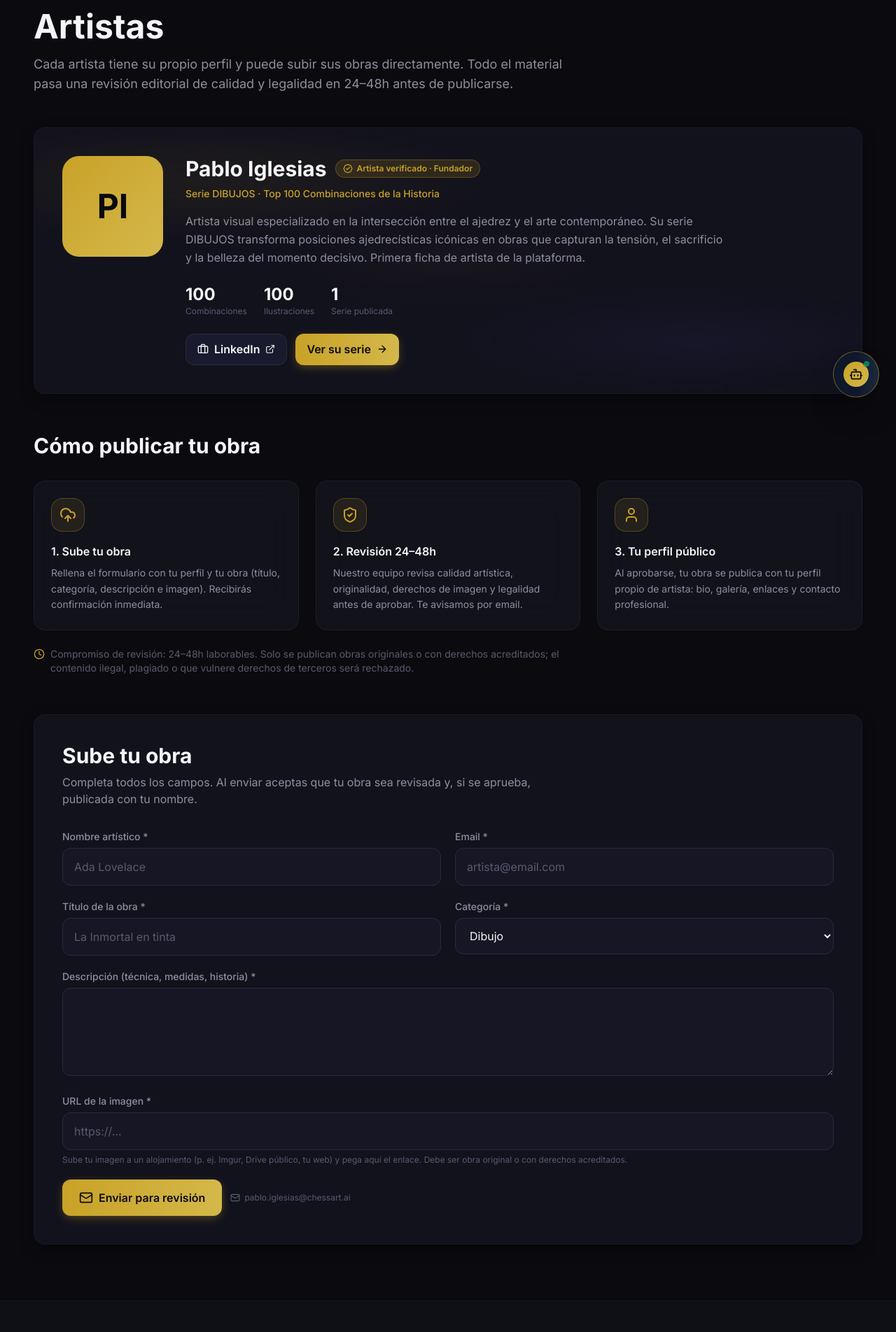
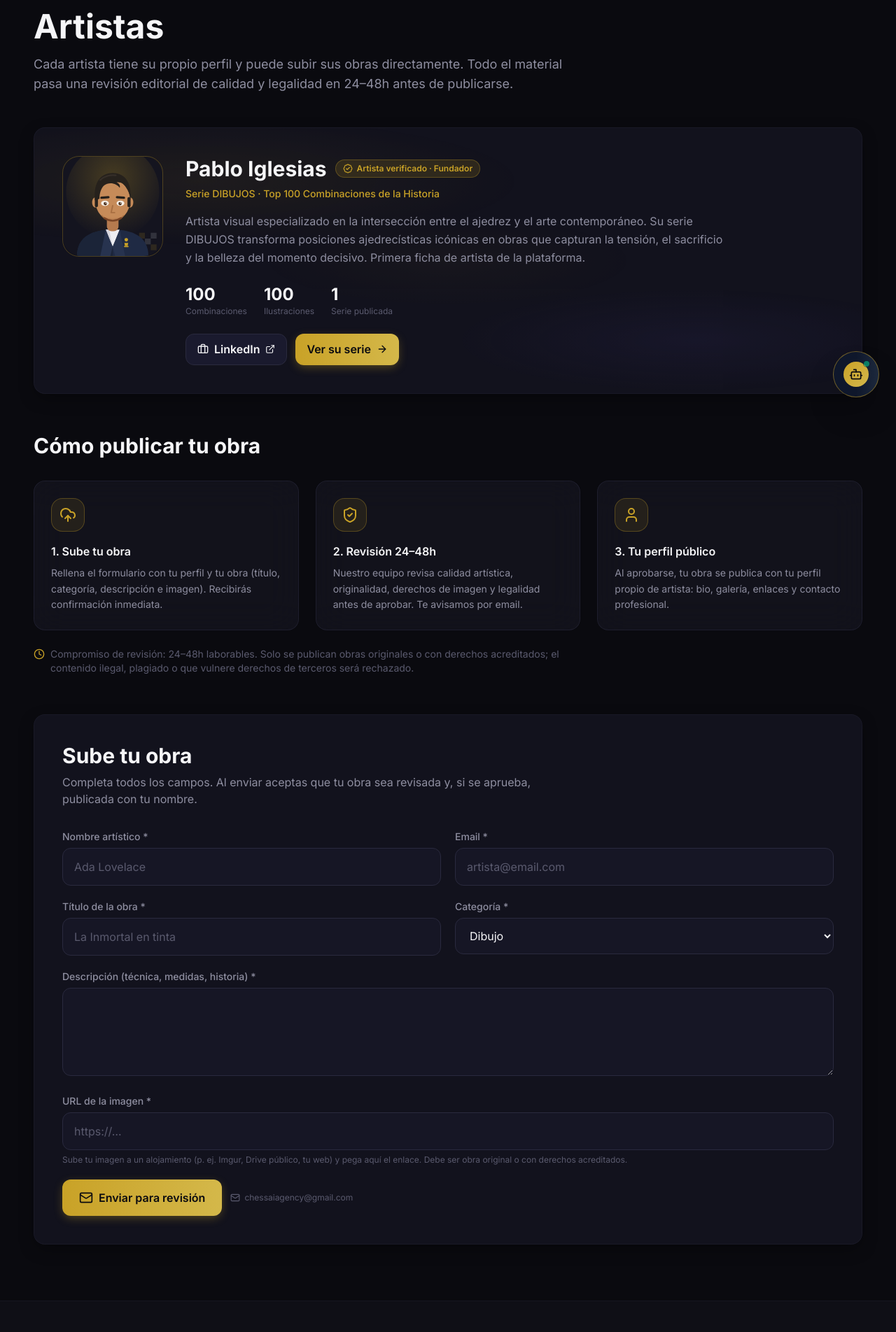
Before and after one commit to ajedrezpremium/chess-art-ai, a Next.js app: page /artistas in a window 1280 px wide. Shown: the part 208-2112 px from the top of the page at 70% size. Built offline with nearby package versions, Linux system fonts and the light colour scheme.

Commit message:
feat: retrato ilustrado Pablo + email contacto chessaiagency@gmail.com

```diff
--- a/src/app/HomeClient.tsx
+++ b/src/app/HomeClient.tsx
@@ -385,9 +385,11 @@ export function HomeClient({ featured, galleryPreview }: HomeClientProps) {
               <div className="space-y-4">
                 <div className="glass p-6">
                   <div className="flex items-center gap-4 mb-4">
-                    <div className="w-16 h-16 rounded-2xl bg-gradient-to-br from-chess-gold to-chess-gold-light flex items-center justify-center">
-                      <span className="text-2xl font-bold text-chess-bg">PI</span>
-                    </div>
+                    <img
+                      src="/artists/pablo-iglesias.svg"
+                      alt="Retrato ilustrado de Pablo Iglesias"
+                      className="w-16 h-16 rounded-2xl object-cover border border-chess-gold/30"
+                    />
                     <div>
                       <p className="font-semibold text-chess-text-primary">Pablo Iglesias</p>
                       <p className="text-sm text-chess-text-muted">{locale === 'es' ? 'Artista de la serie Top 100' : 'Top 100 Series Artist'}</p>
@@ -401,7 +403,7 @@ export function HomeClient({ featured, galleryPreview }: HomeClientProps) {
                   </p>
                   <div className="space-y-3">
                     <a
-                      href="mailto:pablo.iglesias@chessart.ai"
+                      href="mailto:chessaiagency@gmail.com"
                       className="flex items-center gap-3 text-sm text-chess-text-secondary hover:text-chess-gold transition-colors group"
                     >
                       <span className="w-8 h-8 rounded-lg bg-chess-surface-elevated/50 flex items-center justify-center group-hover:bg-chess-gold/20 transition-colors">
--- a/src/app/api/artists/submit/route.ts
+++ b/src/app/api/artists/submit/route.ts
@@ -33,7 +33,7 @@ export async function POST(req: NextRequest) {
         {
           ok: false,
           error:
-            'Base de datos no disponible. Envía tu obra a pablo.iglesias@chessart.ai',
+            'Base de datos no disponible. Envía tu obra a chessaiagency@gmail.com',
         },
         { status: 503 }
       );
@@ -55,7 +55,7 @@ export async function POST(req: NextRequest) {
         {
           ok: false,
           error:
-            'No se pudo guardar (tabla pendiente de crear). Envía tu obra a pablo.iglesias@chessart.ai',
+            'No se pudo guardar (tabla pendiente de crear). Envía tu obra a chessaiagency@gmail.com',
         },
         { status: 503 }
       );
--- a/src/app/artistas/ArtistasClient.tsx
+++ b/src/app/artistas/ArtistasClient.tsx
@@ -78,9 +78,11 @@ export function ArtistasClient() {
           <div className="absolute inset-0 hero-gradient-mesh opacity-60 pointer-events-none" />
           <div className="relative flex flex-col md:flex-row gap-8">
             <div className="flex-shrink-0">
-              <div className="w-28 h-28 md:w-36 md:h-36 rounded-3xl bg-gradient-to-br from-chess-gold to-chess-gold-light flex items-center justify-center shadow-strong">
-                <span className="font-display text-4xl md:text-5xl font-bold text-chess-bg">PI</span>
-              </div>
+              <img
+                src="/artists/pablo-iglesias.svg"
+                alt="Retrato ilustrado de Pablo Iglesias"
+                className="w-28 h-28 md:w-36 md:h-36 rounded-3xl shadow-strong border border-chess-gold/30 object-cover"
+              />
             </div>
             <div className="flex-1 min-w-0">
               <div className="flex flex-wrap items-center gap-3 mb-2">
@@ -259,7 +261,7 @@ export function ArtistasClient() {
                   <AlertCircle className="h-4 w-4" />
                   {es ? 'No se pudo enviar: ' : 'Could not submit: '}{errorMsg}
                   {' — '}
-                  <a className="underline" href={`mailto:pablo.iglesias@chessart.ai?subject=${encodeURIComponent('Nueva obra: ' + form.title)}`}>
+                  <a className="underline" href={`mailto:chessaiagency@gmail.com?subject=${encodeURIComponent('Nueva obra: ' + form.title)}`}>
                     {es ? 'enviar por email' : 'send by email'}
                   </a>
                 </p>
@@ -270,7 +272,7 @@ export function ArtistasClient() {
                   {es ? 'Enviar para revisión' : 'Submit for review'}
                 </button>
                 <span className="inline-flex items-center gap-1.5 text-xs text-chess-text-muted">
-                  <Mail className="h-3.5 w-3.5" /> pablo.iglesias@chessart.ai
+                  <Mail className="h-3.5 w-3.5" /> chessaiagency@gmail.com
                 </span>
               </div>
             </form>
--- a/src/app/combinaciones/[slug/]/CombinationDetailClient.tsx
+++ b/src/app/combinaciones/[slug/]/CombinationDetailClient.tsx
@@ -353,9 +353,11 @@ export function CombinationDetailClient({ combination }: CombinationDetailClient
                 <div className="space-y-4">
                   <div className="glass p-6">
                     <div className="flex items-center gap-4 mb-6">
-                      <div className="w-16 h-16 rounded-2xl bg-gradient-to-br from-chess-gold to-chess-gold-light flex items-center justify-center">
-                        <span className="text-2xl font-bold text-chess-bg">PI</span>
-                      </div>
+                      <img
+                        src="/artists/pablo-iglesias.svg"
+                        alt="Retrato ilustrado de Pablo Iglesias"
+                        className="w-16 h-16 rounded-2xl object-cover border border-chess-gold/30"
+                      />
                       <div>
                         <p className="font-semibold text-chess-text-primary">Pablo Iglesias</p>
                         <p className="text-sm text-chess-text-muted">{locale === 'es' ? 'Artista de la serie Top 100' : 'Top 100 Series Artist'}</p>
@@ -369,7 +371,7 @@ export function CombinationDetailClient({ combination }: CombinationDetailClient
                     </p>
                     <div className="space-y-3">
                       <a
-                        href="mailto:pablo.iglesias@chessart.ai"
+                        href="mailto:chessaiagency@gmail.com"
                         className="flex items-center gap-3 text-sm text-chess-text-secondary hover:text-chess-gold transition-colors group"
                       >
                         <span className="w-8 h-8 rounded-lg bg-chess-surface-elevated/50 flex items-center justify-center group-hover:bg-chess-gold/20 transition-colors">
--- a/src/app/contacto/page.tsx
+++ b/src/app/contacto/page.tsx
@@ -80,7 +80,7 @@ export default function ContactoPage() {
     if (message.trim().length < 10) return setError(t.errorMessage);
     setError('');
     const subject = encodeURIComponent(`[Chess Art] ${topic} — ${name}`);
-    window.location.href = `mailto:pablo.iglesias@chessart.ai?subject=${subject}&body=${encodeURIComponent(body)}`;
+    window.location.href = `mailto:chessaiagency@gmail.com?subject=${subject}&body=${encodeURIComponent(body)}`;
     setSent(true);
   };
 
@@ -197,8 +197,8 @@ export default function ContactoPage() {
 
           <p className="text-center text-sm text-chess-text-muted mt-6">
             {t.direct}{' '}
-            <a href="mailto:pablo.iglesias@chessart.ai" className="text-chess-gold hover:text-chess-gold-light underline underline-offset-2">
-              pablo.iglesias@chessart.ai
+            <a href="mailto:chessaiagency@gmail.com" className="text-chess-gold hover:text-chess-gold-light underline underline-offset-2">
+              chessaiagency@gmail.com
             </a>
           </p>
         </motion.div>
--- a/src/app/privacidad/page.tsx
+++ b/src/app/privacidad/page.tsx
@@ -27,7 +27,7 @@ const CONTENT = {
       },
       {
         h: '4. Tus derechos',
-        p: 'Puedes pedir acceso, rectificación, supresión, oposición, limitación y portabilidad de tus datos escribiendo a pablo.iglesias@chessart.ai. También puedes reclamar ante la autoridad de control de tu país.',
+        p: 'Puedes pedir acceso, rectificación, supresión, oposición, limitación y portabilidad de tus datos escribiendo a chessaiagency@gmail.com. También puedes reclamar ante la autoridad de control de tu país.',
       },
       {
         h: '5. Menores',
@@ -59,7 +59,7 @@ const CONTENT = {
       },
       {
         h: '4. Your rights',
-        p: 'You may request access, rectification, erasure, objection, restriction and portability of your data at pablo.iglesias@chessart.ai. You may also lodge a complaint with your national supervisory authority.',
+        p: 'You may request access, rectification, erasure, objection, restriction and portability of your data at chessaiagency@gmail.com. You may also lodge a complaint with your national supervisory authority.',
       },
       {
         h: '5. Children',
--- a/src/app/terminos/page.tsx
+++ b/src/app/terminos/page.tsx
@@ -35,7 +35,7 @@ const CONTENT = {
       },
       {
         h: '6. Contacto',
-        p: 'Para permisos, colaboraciones o avisos de contenido escribe a pablo.iglesias@chessart.ai o usa la página de contacto.',
+        p: 'Para permisos, colaboraciones o avisos de contenido escribe a chessaiagency@gmail.com o usa la página de contacto.',
       },
     ],
   },
@@ -67,7 +67,7 @@ const CONTENT = {
       },
       {
         h: '6. Contact',
-        p: 'For permissions, collaborations or content notices write to pablo.iglesias@chessart.ai or use the contact page.',
+        p: 'For permissions, collaborations or content notices write to chessaiagency@gmail.com or use the contact page.',
       },
     ],
   },
--- a/src/locales/en/common.json
+++ b/src/locales/en/common.json
@@ -183,7 +183,7 @@
     "title": "Top 100 Series Artist",
     "bio": "Visual artist specialized in the intersection of chess and contemporary art. His 'Top 100 Combinations in History' series transforms iconic chess positions into artworks that capture the tension, sacrifice and beauty of each decisive moment.",
     "contact": "Contact for collaborations",
-    "email": "pablo.iglesias@chessart.ai",
+    "email": "chessaiagency@gmail.com",
     "portfolio": "View portfolio",
     "social": "Social media"
   }
--- a/src/locales/es/common.json
+++ b/src/locales/es/common.json
@@ -183,7 +183,7 @@
     "title": "Artista de la serie Top 100",
     "bio": "Artista visual especializado en la intersección entre ajedrez y arte contemporáneo. Su serie 'Top 100 Combinaciones de la Historia' transforma posiciones ajedrecísticas icónicas en obras de arte que capturan la tensión, el sacrificio y la belleza de cada momento decisivo.",
     "contact": "Contactar para colaboraciones",
-    "email": "pablo.iglesias@chessart.ai",
+    "email": "chessaiagency@gmail.com",
     "portfolio": "Ver portafolio",
     "social": "Redes sociales"
   }
```
Also changed, not shown: public/artists/pablo-iglesias.svg (added).
